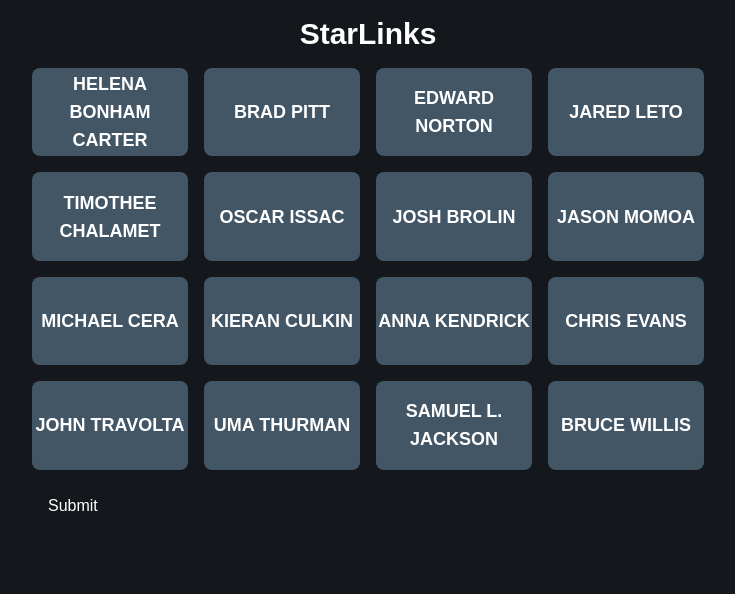
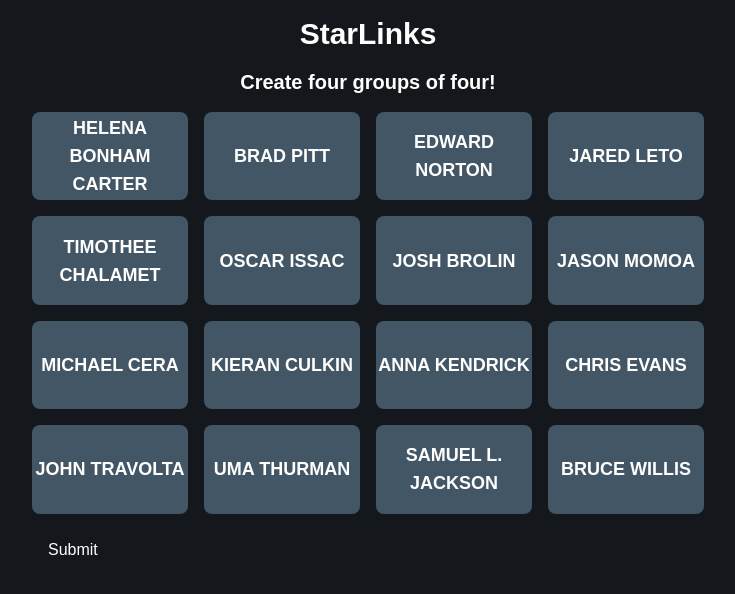
Before and after one commit to felfeng/StarLinks, a Next.js app: page / in a window 1280 px wide. Shown: the top 594 px of the page, without its empty margins (272-1007 px from the left). Built offline with nearby package versions, Linux system fonts and the light colour scheme.

Commit message:
added headline 2

```diff
--- a/app/page.tsx
+++ b/app/page.tsx
@@ -27,6 +27,9 @@
       <h1 className="text-center text-3xl font-bold text-white mb-4 pt-4">
         StarLinks
       </h1>
+      <h2 className="text-center text-xl font-bold text-white mb-4">
+        Create four groups of four!
+      </h2>
       <Grid actors={actors} gridSize={4} />
     </div>
   );
```
